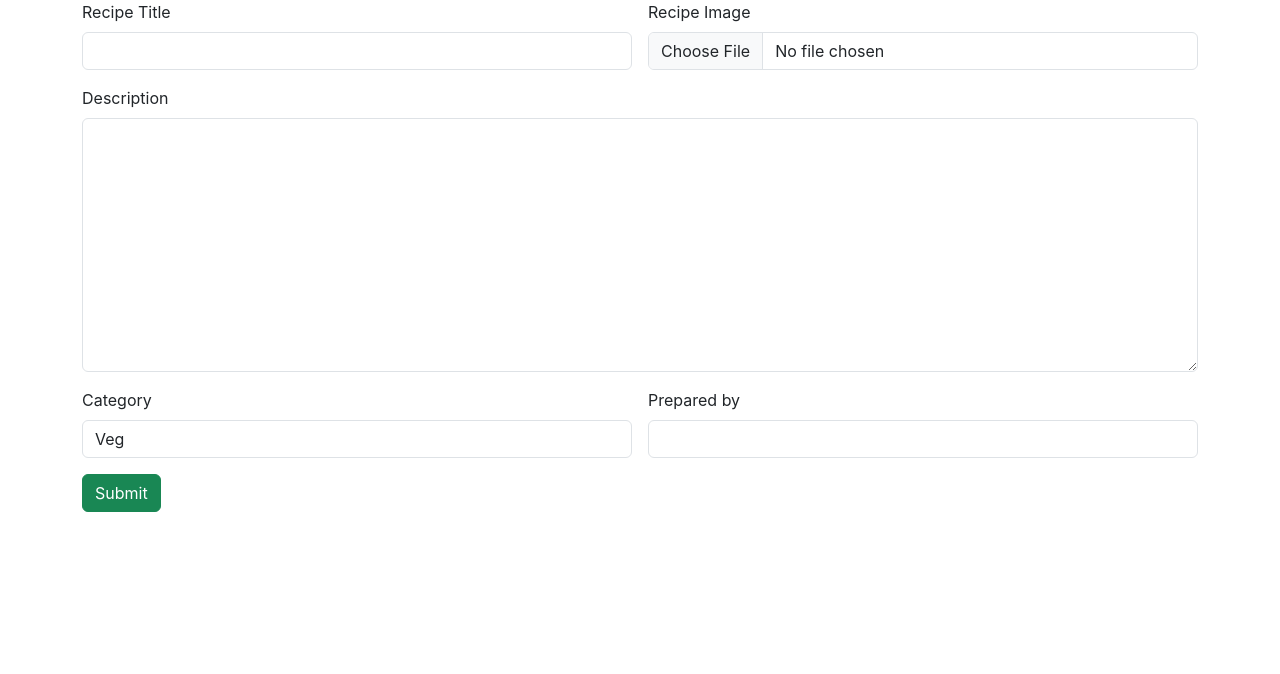
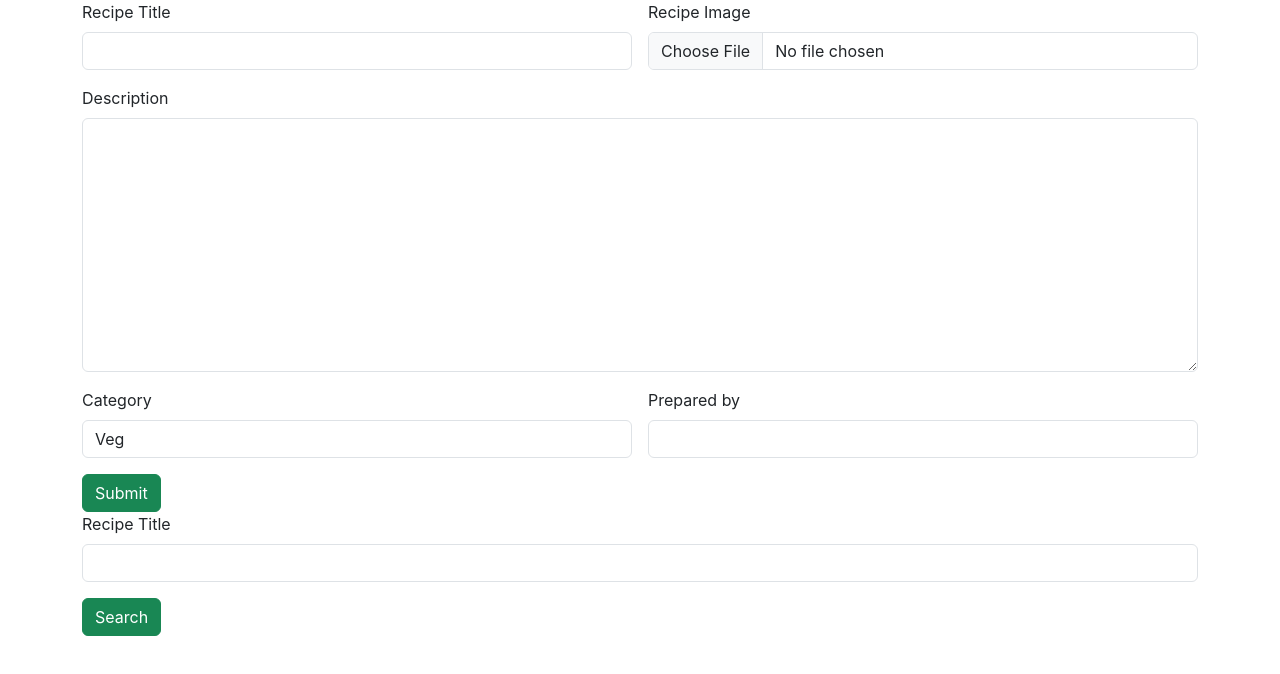
Before and after one commit to drisyx/RecipeAppFrontEnd, a React (Create React App) app: page / in a window 1280 px wide. Shown: the top 674 px of the page. Built offline with nearby package versions, Linux system fonts and the light colour scheme.

Commit message:
Search  Recipe Completed

```diff
--- a/src/App.js
+++ b/src/App.js
@@ -1,11 +1,13 @@
 import logo from './logo.svg';
 import './App.css';
 import AddRecipe from './components/AddRecipe';
+import SearchRecipe from './components/SearchRecipe';
 
 function App() {
   return (
     <div>
     <AddRecipe/>
+    <SearchRecipe/>
     </div>
   );
 }
--- /dev/null
+++ b/src/components/SearchRecipe.jsx
@@ -0,0 +1,31 @@
+import React from 'react'
+
+const SearchRecipe = () => {
+    return (
+        <div>
+            <div className="container">
+                <div className="row">
+                    <div className="col col-12 col-sm-12 col-md-12 col-lg-12 col-xl-12 col-xxl-12">
+
+                        <div className="row g-3">
+                            <div className="col col-12 col-sm-12 col-md-12 col-lg-12 col-xl-12 col-xxl-12">
+
+                                <label htmlFor="" className="form-label">Recipe Title</label>
+                                <input type="text" className="form-control" />
+
+                            </div>
+                            <div className="col col-12 col-sm-12 col-md-12 col-lg-12 col-xl-12 col-xxl-12">
+                                <button className="btn btn-success">Search</button>
+                            </div>
+                        </div>
+
+
+
+                    </div>
+                </div>
+            </div>
+        </div>
+    )
+}
+
+export default SearchRecipe
```
